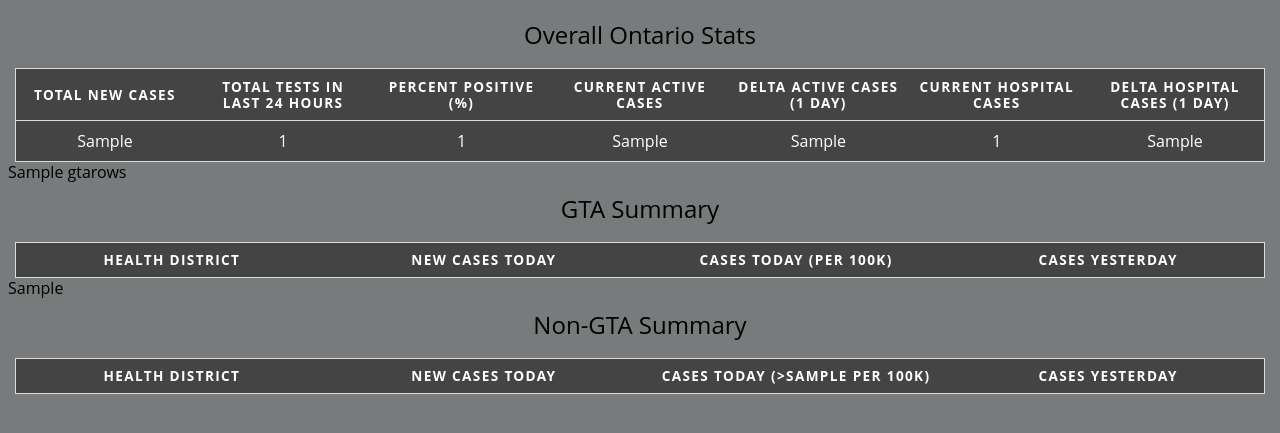
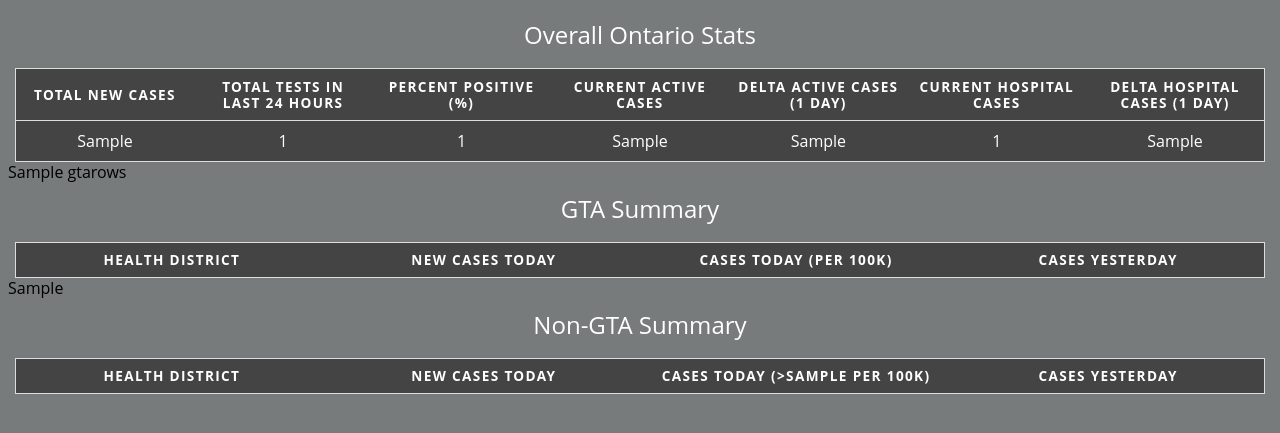
Before and after one commit to r-thakur/covid19, a Flask app: template src/templates/index.html in a window 1280 px wide. Shown: the top 433 px of the page. Run offline with Flask 2, Linux system fonts and the light colour scheme; the template is opened without the code that fills it: most values are stand-ins (such as "Sample title", 1, 10 or a date in 2020); lists and menus that the app fills with data are empty; parts of the project's set-up code (start-up, migrations or seed data) failed here and were passed over.

Commit message:
Forcing css update

```diff
--- a/src/static/styles/main.css
+++ b/src/static/styles/mobile.css
@@ -20,6 +20,7 @@ table {
 table caption {
   font-size: 1.5em;
   margin: .5em 0 .75em;
+  color:white;
 }
 
 table tr {
--- a/src/templates/index.html
+++ b/src/templates/index.html
@@ -2,7 +2,7 @@
 <html lang="en">
 <head>
 	<title>COVID Stats - Ontario</title>
-	<link rel="stylesheet" type="text/css" href="{{ url_for('static',filename='styles/main.css') }}">
+	<link rel="stylesheet" type="text/css" href="{{ url_for('static',filename='styles/mobile.css') }}">
 <!--===============================================================================================-->
 </head>
 
```
